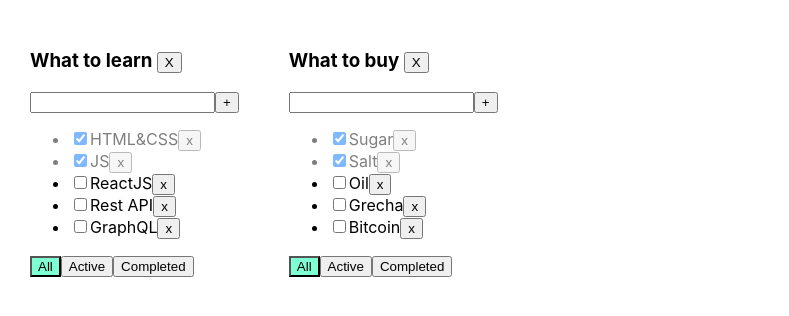
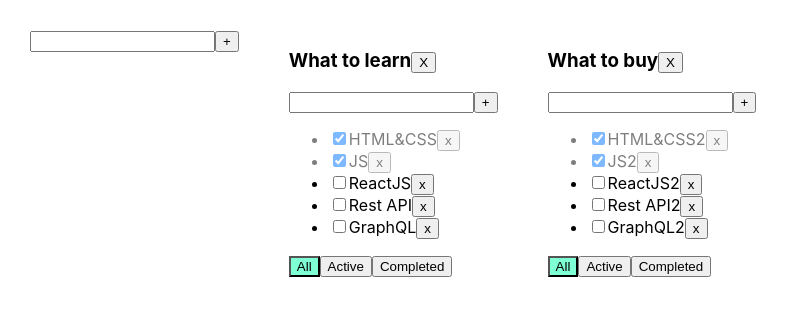
Before and after one commit to Kristina-VCyber/todolist, a React (Create React App) app: page / in a window 1280 px wide. Shown: the top 316 px of the page, without its empty margins (0-789 px from the left). Built offline with nearby package versions, Linux system fonts and the light colour scheme.

Commit message:
Feat:lesson06: Create AddItemForm and EditableSpan

```diff
--- /dev/null
+++ b/src/AddItemForm.tsx
@@ -0,0 +1,41 @@
+import React, {ChangeEvent, KeyboardEvent, useState} from 'react';
+
+type AddItemForm = {
+    addItem: (title: string) => void
+}
+
+export const AddItemForm = (props: AddItemForm) => {
+    let [title, setTitle] = useState("")
+    let [error, setError] = useState<string | null>(null)
+    const onChangeHandler = (e: ChangeEvent<HTMLInputElement>) => {
+        setTitle(e.currentTarget.value)
+    }
+    const addItem = () => {
+        if (title.trim()) {
+            props.addItem(title.trim());
+            setTitle("");
+        } else {
+            setError("Title is required");
+        }
+    }
+
+
+    const onKeyPressHandler = (e: KeyboardEvent<HTMLInputElement>) => {
+        setError(null);
+        if (e.key === 'Enter') {
+            addItem();
+        }
+    }
+
+    return (
+        <div>
+            <input value={title}
+                   onChange={onChangeHandler}
+                   onKeyPress={onKeyPressHandler}
+                   className={error ? "error" : ""}
+            />
+            <button onClick={addItem}>+</button>
+            {error && <div className="error-message">{error}</div>}
+        </div>
+    );
+};
--- a/src/App.tsx
+++ b/src/App.tsx
@@ -1,137 +1,122 @@
 import React, {useState} from 'react';
 import './App.css';
-import {TaskType, Todolist} from './Todolist';
+import {Todolist} from './Todolist';
 import {v1} from 'uuid';
+import {AddItemForm} from "./AddItemForm";
 
-export type FilterValuesType = "all" | "active" | "completed";
-
-type TodoListType = {
+export type TodolistType = {
     id: string
     title: string
     filter: FilterValuesType
 }
+export type FilterValuesType = "all" | "active" | "completed";
 
-type TaskStateType = {
-    [todolistId: string]: Array<TaskType>
-}
+// type Tasks
 
 function App() {
+    const todolistId1 = v1()
+    const todolistId2 = v1()
 
-    const todolistId_1 = v1()
-    const todolistId_2 = v1()
-
-
-    const [todolists, setTodolists] = useState<Array<TodoListType>>([
-        {id: todolistId_1, title: "What to learn", filter: 'all'},
-        {id: todolistId_2, title: "What to buy", filter: 'all'},
+    let [todolists, setTodolists] = useState<Array<TodolistType>>([
+        {id: todolistId1, title: "What to learn", filter: 'all'},
+        {id: todolistId2, title: "What to buy", filter: 'all'}
     ])
 
-    const [tasks, setTasks] = useState<TaskStateType>({
-            [todolistId_1]: [
+    let [tasks, setTasks] = useState({
+        [todolistId1]: [
             {id: v1(), title: "HTML&CSS", isDone: true},
             {id: v1(), title: "JS", isDone: true},
             {id: v1(), title: "ReactJS", isDone: false},
             {id: v1(), title: "Rest API", isDone: false},
             {id: v1(), title: "GraphQL", isDone: false},
         ],
-            [todolistId_2]: [
-                {id: v1(), title: "Sugar", isDone: true},
-                {id: v1(), title: "Salt", isDone: true},
-                {id: v1(), title: "Oil", isDone: false},
-                {id: v1(), title: "Grecha", isDone: false},
-                {id: v1(), title: "Bitcoin", isDone: false},
+        [todolistId2]: [
+            {id: v1(), title: "HTML&CSS2", isDone: true},
+            {id: v1(), title: "JS2", isDone: true},
+            {id: v1(), title: "ReactJS2", isDone: false},
+            {id: v1(), title: "Rest API2", isDone: false},
+            {id: v1(), title: "GraphQL2", isDone: false},
         ]
-        }
-    )
+    })
 
-
-
-
-    function removeTask(taskId: string, todolistId: string) {
-
-        const tasksFromTodolist = tasks[todolistId]
-        const filteredTasks = tasksFromTodolist.filter(t => t.id !== taskId);
-        const copyTasks = {...tasks}
-        copyTasks[todolistId] = filteredTasks
-        setTasks(copyTasks)
-
-        // const filteredTasks = tasks.filter(t => t.id !== id);
-
+    function removeTask(todolistId: string, id: string) {
+        setTasks({...tasks, [todolistId]: tasks[todolistId].filter(el => el.id !== id)})
     }
 
-    function addTask(title: string, todolistId: string) {
+    function addTask(todolistId: string, title: string) {
         const newTask = {id: v1(), title: title, isDone: false};
-        // const newTask = {id: v1(),title, isDone: false};
-        setTasks({...tasks, [todolistId]: [newTask, ...tasks[todolistId]]});
+        setTasks({...tasks, [todolistId]: [newTask, ...tasks[todolistId]]})
+    }
+
+    function addTodolist(title: string) {
+        const newTodolistId = v1()
+        const newTodolist: TodolistType = {id: newTodolistId, title: title, filter: 'all'};
+        setTodolists([...todolists, newTodolist])
+        setTasks({...tasks, [newTodolistId]: []})
+    }
+
+    function changeStatus(todolistId: string, taskId: string, isDone: boolean) {
+        setTasks({
+            ...tasks,
+            [todolistId]: tasks[todolistId].map(el => el.id === taskId ? {...el, isDone: isDone} : el)
+        });
     }
 
 
-    function changeStatus(taskId: string, isDone: boolean, todolistId: string) {
-        // let task = tasks.find(t => t.id === taskId);
-        // if (task) {
-        //     task.isDone = isDone;
-        // }
-        //
-        // setTasks([...tasks]);
-
-        setTasks({
+    function changeTaskTitle(todolistId: string, taskId: string, title: string) {
+        setTasks(
+            {
                 ...tasks,
-            [todolistId]: tasks[todolistId].map(t => t.id === taskId ? {...t, isDone} : t)
-        })
-
-        // const updatedTasksFromTodolist = tasks[todolistId].map(t=> t.id===taskId ? {...t, isDone}:t)
-        // const copyTasks = {...tasks}
-        // copyTasks [todolistId] = updatedTasksFromTodolist
-        // setTasks(copyTasks)
+                [todolistId]: tasks[todolistId].map(el => el.id === taskId ? {...el, title} : el)
+            });
     }
 
-    function changeFilter(filter: FilterValuesType, todolistId: string) {
-        setTodolists(todolists.map(tl => tl.id === todolistId ? {...tl, filter} : tl));
+    function changeTodolistFilter(todolistId: string, value: FilterValuesType) {
+        setTodolists(todolists.map(el => el.id === todolistId ? {...el, filter: value} : el))
     }
 
-    function removeTodolist(todolistId: string) {
-        setTodolists(todolists.filter(tl => tl.id !== todolistId))
-        const copyTask = {...tasks}
-        delete copyTask[todolistId]
-        setTasks(copyTask)
+    function changeTodolistTitle(todolistId: string, title: string) {
+        setTodolists(todolists.map(el => el.id === todolistId ? {
+            ...el, title
+        } : el))
     }
 
 
-    const todolistComponents = todolists.map(tl => {
-
-        let tasksForTodolist = tasks[tl.id];
-
-        if (tl.filter === "active") {
-            tasksForTodolist = tasks[tl.id].filter(t => t.isDone === false);
-        }
-        if (tl.filter === "completed") {
-            tasksForTodolist = tasks[tl.id].filter(t => t.isDone === true);
+    function removeTodolist(todolistId: string) {
+        setTodolists(todolists.filter(el => el.id !== todolistId))
+        const copyTasks = {...tasks}
+        delete copyTasks[todolistId]
+        setTasks(copyTasks)
     }
 
     return (
-            <Todolist
-                key={tl.id}
-                id={tl.id}
-                title={tl.title}
-                filter={tl.filter}
+        <div className="App">
+            <AddItemForm addItem={addTodolist}/>
+
+            {todolists.map(el => {
+                let tasksForTodolist = tasks[el.id];
+
+                if (el.filter === "active") {
+                    tasksForTodolist = tasks[el.id].filter(t => !t.isDone);
+                }
+                if (el.filter === "completed") {
+                    tasksForTodolist = tasks[el.id].filter(t => t.isDone);
+                }
+                return <Todolist
+                    key={el.id}
+                    todolistId={el.id}
+                    title={el.title}
                     tasks={tasksForTodolist}
+                    removeTask={removeTask}
+                    changeFilter={changeTodolistFilter}
                     addTask={addTask}
-                removeTask={removeTask}
-                changeFilter={changeFilter}
                     changeTaskStatus={changeStatus}
+                    filter={el.filter}
                     removeTodolist={removeTodolist}
-
+                    changeTaskTitle={changeTaskTitle}
+                    changeTodolistTitle={changeTodolistTitle}
                 />
-
-
-        )
-
-    })
-
-
-    return (
-        <div className="App">
-            {todolistComponents}
+            })}
         </div>
     );
 }
--- /dev/null
+++ b/src/EditableSpan.tsx
@@ -0,0 +1,30 @@
+import React, {ChangeEvent, useState} from 'react';
+
+
+type EditableSpanPropsType = {
+    title: string
+    changeTitle: (title: string) => void
+}
+
+export const EditableSpan = (props: EditableSpanPropsType) => {
+    const [title, setTitle] = useState(props.title)
+    const [editMode, setEditMode] = useState(false)
+    const onEditMode = () => {
+        setEditMode(true)
+    }
+    const offEditMode = () => {
+        setEditMode(false)
+        props.changeTitle(title)
+    }
+    const onChangeHandler = (e: ChangeEvent<HTMLInputElement>) => {
+        setTitle(e.currentTarget.value)
+    }
+    return (
+        editMode ?
+            <input value={title} autoFocus={true} onBlur={offEditMode} onChange={onChangeHandler}/>
+            : <span onDoubleClick={onEditMode}
+
+
+            >{props.title}</span>
+    );
+};
--- a/src/Todolist.tsx
+++ b/src/Todolist.tsx
@@ -1,5 +1,7 @@
-import React, {ChangeEvent, KeyboardEvent, useState} from 'react';
+import React, {ChangeEvent} from 'react';
 import {FilterValuesType} from './App';
+import {AddItemForm} from "./AddItemForm";
+import {EditableSpan} from "./EditableSpan";
 
 export type TaskType = {
     id: string
@@ -8,71 +10,52 @@ export type TaskType = {
 }
 
 type PropsType = {
-    id:string
     title: string
     tasks: Array<TaskType>
-    removeTask: (taskId: string,id:string) => void
-    changeFilter: (filter: FilterValuesType,id:string) => void
-    addTask: (title: string, todolistId: string) => void
-    removeTodolist:(todolistId: string) => void
-    changeTaskStatus: (taskId: string, isDone: boolean, todolistId: string) => void
+    removeTask: (todolistId: string, taskId: string) => void
+    changeFilter: (todolistId: string, value: FilterValuesType) => void
+    addTask: (todolistId: string, title: string) => void
+
     filter: FilterValuesType
+    todolistId: string
+    removeTodolist: (todolistId: string) => void
+    changeTaskStatus: (todolistId: string, taskId: string, isDone: boolean) => void
+    changeTaskTitle: (todolistId: string, taskId: string, newTitle: string) => void
+    changeTodolistTitle: (todolistId: string, title: string) => void
+
 }
 
 export function Todolist(props: PropsType) {
 
-    let [title, setTitle] = useState("")
-    let [error, setError] = useState<string | null>(null)
-
-    const addTask = () => {
-        if (title.trim() !== "") {
-            props.addTask(title.trim(), props.id);
-            setTitle("");
-        } else {
-            setError("Title is required");
-        }
+    const addTask = (title: string) => {
+        props.addTask(props.todolistId, title);
     }
 
-    const onChangeHandler = (e: ChangeEvent<HTMLInputElement>) => {
-        setTitle(e.currentTarget.value)
-    }
-
-    const onKeyPressHandler = (e: KeyboardEvent<HTMLInputElement>) => {
-        setError(null);
-        if (e.charCode === 13) {
-            addTask();
-        }
-    }
-
-    const onAllClickHandler = () => props.changeFilter("all",props.id);
-    const onActiveClickHandler = () => props.changeFilter("active",props.id);
-    const onCompletedClickHandler = () => props.changeFilter("completed",props.id);
-
+    const onAllClickHandler = () => props.changeFilter(props.todolistId, "all");
+    const onActiveClickHandler = () => props.changeFilter(props.todolistId, "active");
+    const onCompletedClickHandler = () => props.changeFilter(props.todolistId, "completed");
+    const changeTodolistTitle = (newTitle: string) => props.changeTodolistTitle(props.todolistId,newTitle)
 
     return <div>
-        <h3>{props.title} <button onClick={() => props.removeTodolist(props.id)}>X</button></h3>
-        <div>
-            <input value={title}
-                   onChange={onChangeHandler}
-                   onKeyPress={onKeyPressHandler}
-                   className={error ? "error" : ""}
-            />
-            <button onClick={addTask}>+</button>
-            {error && <div className="error-message">{error}</div>}
-        </div>
+        <h3>
+            <EditableSpan title={props.title} changeTitle={changeTodolistTitle}/>
+            <button onClick={() => props.removeTodolist(props.todolistId)}>X</button>
+        </h3>
+        <AddItemForm addItem={addTask}/>
         <ul>
             {
                 props.tasks.map(t => {
-                    const onClickHandler = () => props.removeTask(t.id, props.id)
+                    const onClickHandler = () => props.removeTask(props.todolistId, t.id)
                     const onChangeHandler = (e: ChangeEvent<HTMLInputElement>) => {
-                        props.changeTaskStatus(t.id, e.currentTarget.checked, props.id);
+                        props.changeTaskStatus(props.todolistId, t.id, e.currentTarget.checked);
                     }
+                    const changeTaskTitle = (newTitle: string) => props.changeTaskTitle(props.todolistId, t.id, newTitle,)
 
                     return <li key={t.id} className={t.isDone ? "is-done" : ""}>
                         <input type="checkbox"
                                onChange={onChangeHandler}
                                checked={t.isDone}/>
-                        <span>{t.title}</span>
+                        <EditableSpan title={t.title} changeTitle={changeTaskTitle}/>
                         <button onClick={onClickHandler}>x</button>
                     </li>
                 })
@@ -80,11 +63,16 @@ export function Todolist(props: PropsType) {
         </ul>
         <div>
             <button className={props.filter === 'all' ? "active-filter" : ""}
-                    onClick={onAllClickHandler}>All</button>
+                    onClick={onAllClickHandler}>All
+            </button>
             <button className={props.filter === 'active' ? "active-filter" : ""}
-                onClick={onActiveClickHandler}>Active</button>
+                    onClick={onActiveClickHandler}>Active
+            </button>
             <button className={props.filter === 'completed' ? "active-filter" : ""}
-                onClick={onCompletedClickHandler}>Completed</button>
+                    onClick={onCompletedClickHandler}>Completed
+            </button>
         </div>
+
+
     </div>
 }
--- a/src/index.tsx
+++ b/src/index.tsx
@@ -4,7 +4,7 @@ import './index.css';
 import App from './App';
 import * as serviceWorker from './serviceWorker';
 
-ReactDOM.render(<App />,  document.getElementById('root'));
+ReactDOM.render(<App/>, document.getElementById('root'));
 
 // If you want your app to work offline and load faster, you can change
 // unregister() to register() below. Note this comes with some pitfalls.
```
Lines whose indentation alone changed are shown as unchanged.
